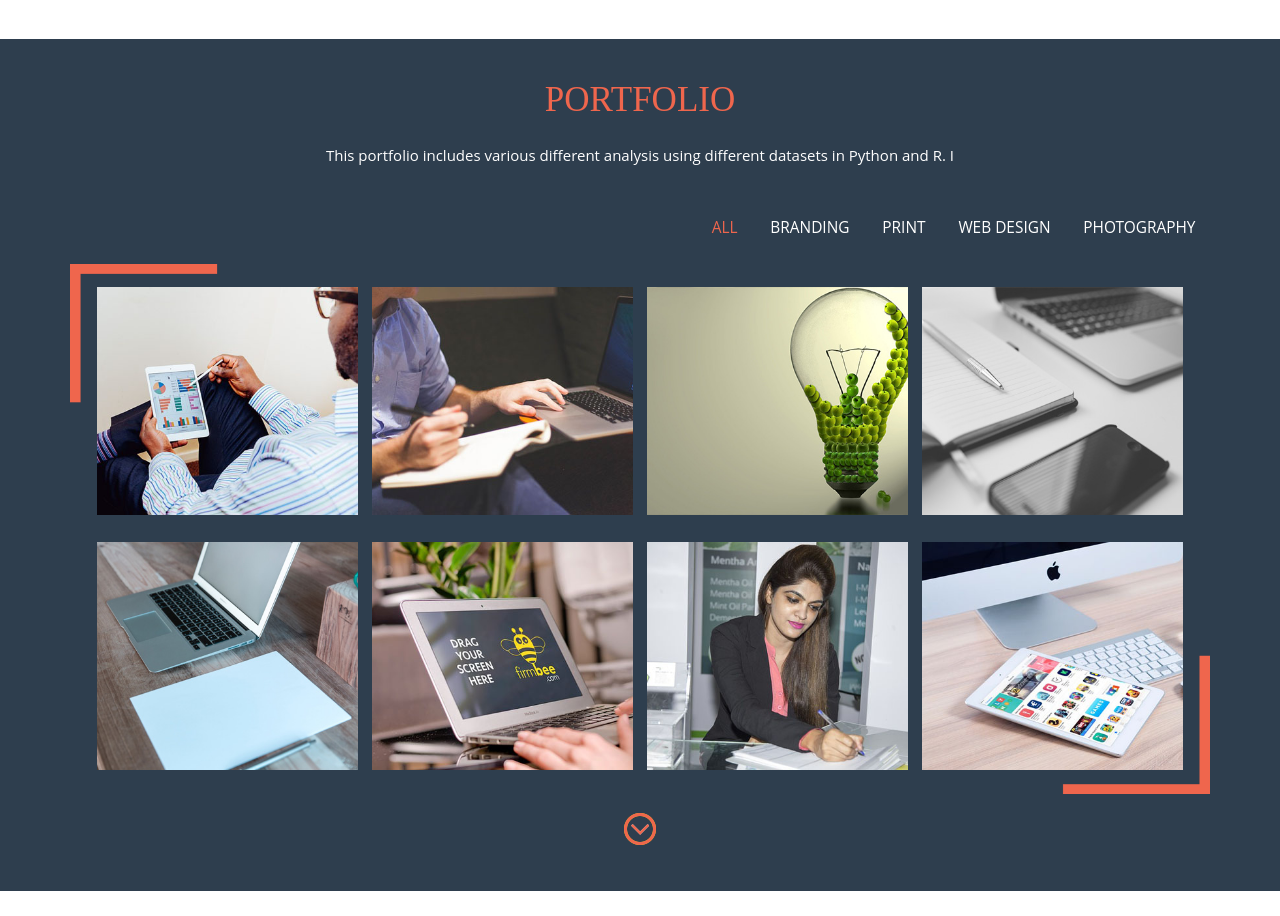
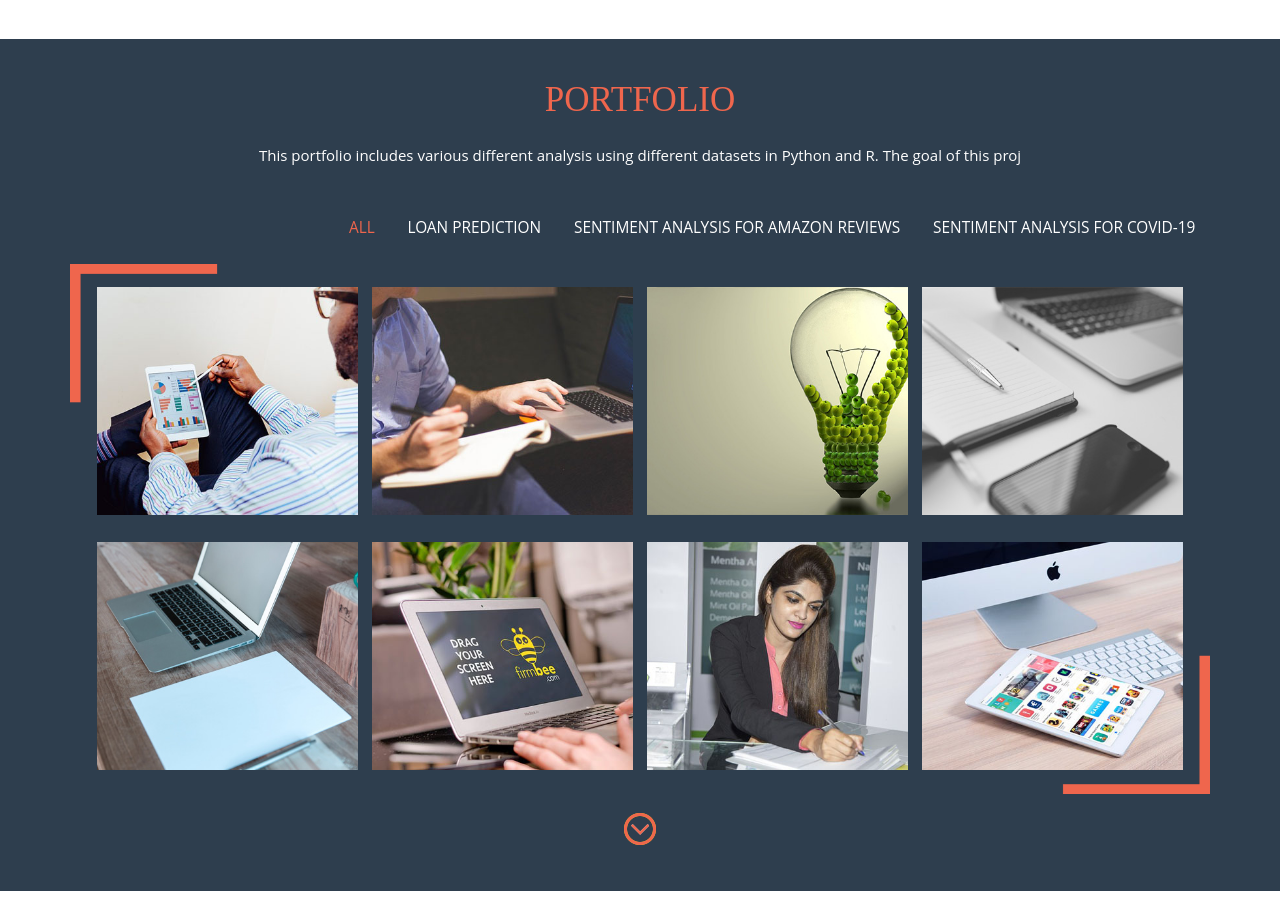
Before and after one commit to quinteandy/quinteandy.github.io, a plain HTML site: page index.html in a window 1280 px wide. Shown: the part 1263-2179 px from the top of the page. Drawn offline with Linux system fonts and the light colour scheme.

Commit message:
Update index.html

```diff
--- a/index.html
+++ b/index.html
@@ -235,7 +235,7 @@ Smartphone Compatible web template, free webdesigns for Nokia, Samsung, LG, Sony
 	<div class="works-section" id="portfolio" id="portfolio">
 	   <div class="works-header">
 			<h3>portfolio</h3>
-				<p> This portfolio includes various different analysis using different datasets in Python and R.  I </p>
+				<p> This portfolio includes various different analysis using different datasets in Python and R. The goal of this proj </p>
 		</div>
 		<div class="portfolio-section-bottom-row" id="portfolio">
 			<div class="container">
@@ -263,10 +263,9 @@ Smartphone Compatible web template, free webdesigns for Nokia, Samsung, LG, Sony
 							<div id="horizontalTab" style="display: block; width: 100%; margin: 0px;">
 								  <ul class="resp-tabs-list">
 									  <li class="resp-tab-item" aria-controls="tab_item-0" role="tab"><span>All</span></li>
-									  <li class="resp-tab-item" aria-controls="tab_item-1" role="tab"><span>Branding</span></li>
-									  <li class="resp-tab-item" aria-controls="tab_item-2" role="tab"><span>Print</span></li>
-									  <li class="resp-tab-item" aria-controls="tab_item-3" role="tab"><span>Web design</span></li>
-									  <li class="resp-tab-item" aria-controls="tab_item-4" role="tab"><span>Photography</span></li>
+									  <li class="resp-tab-item" aria-controls="tab_item-1" role="tab"><span>Loan Prediction</span></li>
+									  <li class="resp-tab-item" aria-controls="tab_item-2" role="tab"><span>Sentiment Analysis for Amazon Reviews</span></li>
+									  <li class="resp-tab-item" aria-controls="tab_item-3" role="tab"><span>Sentiment Analysis for Covid-19</span></li>
 									  <div class="clearfix"></div>
 								  </ul>
 								<div id="portfoliolist">
```
